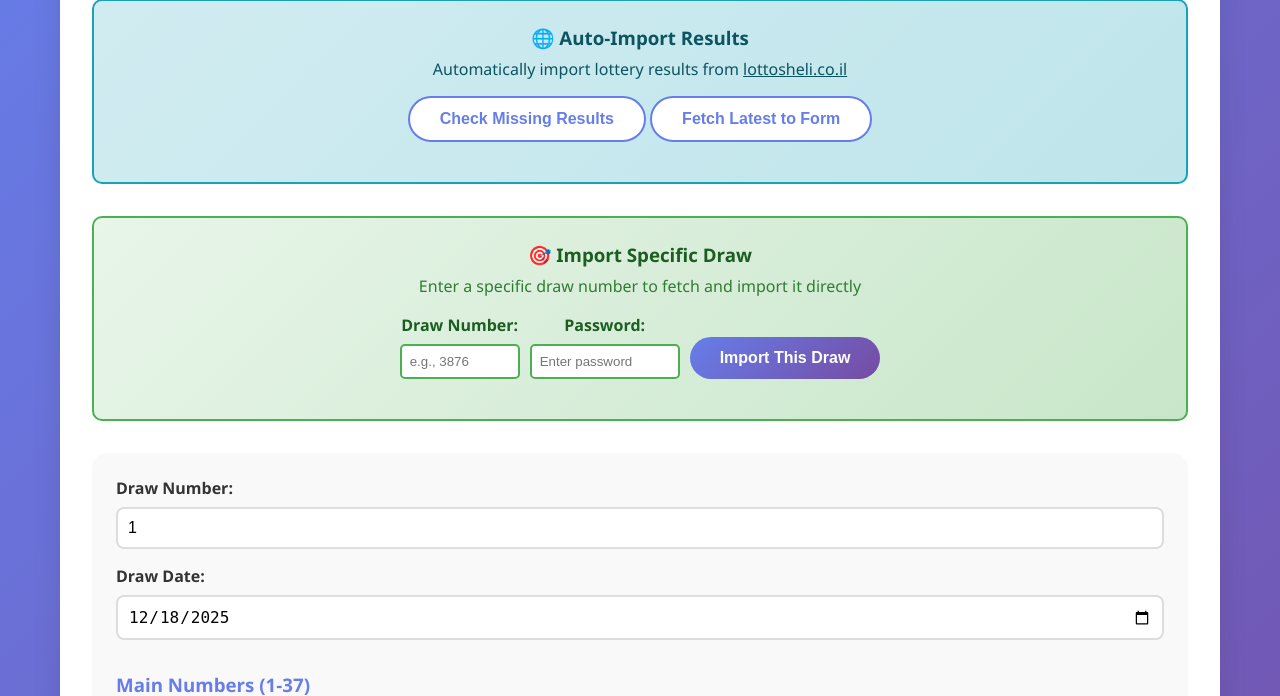
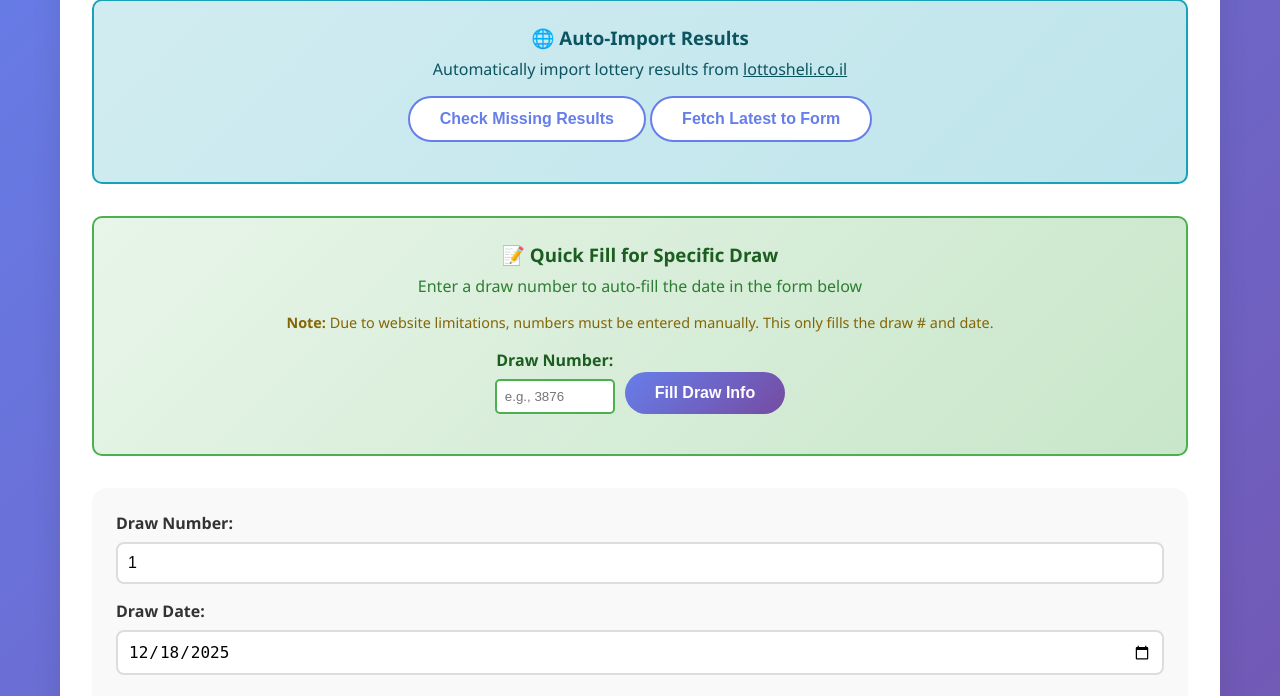
Before and after one commit to RosnerTal/lotto, a Flask app: page /add_result in a window 1280 px wide. Shown: the part 189-885 px from the top of the page. Run offline with Flask 3, Linux system fonts and the light colour scheme; data that the repository does not hold is empty.

Commit message:
Fix: Only auto-import latest draw, provide quick-fill helper for historical draws

```diff
--- a/app.py
+++ b/app.py
@@ -254,68 +254,83 @@ def api_check_missing():
     })
 
 
-@app.route('/import_specific', methods=['POST'])
-def import_specific():
-    """Import a specific draw number (password protected)"""
+@app.route('/get_draw_info', methods=['GET'])
+def get_draw_info():
+    """Get draw date info from dropdown (doesn't fetch actual numbers)"""
+    draw_number = request.args.get('draw_number', type=int)
+
+    if not draw_number or draw_number <= 0:
+        return jsonify({"success": False, "error": "Invalid draw number"}), 400
+
+    from lotto_scraper import fetch_draw_result
+
+    # Fetch to get date only (numbers will be wrong for historical draws)
+    result = fetch_draw_result(draw_number)
+
+    if result:
+        return jsonify({
+            "success": True,
+            "draw_number": result['draw_number'],
+            "date": result['date'],
+            "note": "Numbers must be entered manually for historical draws"
+        })
+    else:
+        return jsonify({"success": False, "error": "Draw not found"}), 404
+
+
+@app.route('/import_missing', methods=['POST'])
+def import_missing():
+    """Import only the latest draw (password protected)"""
     ADD_RESULT_PASSWORD = "Xhknrhkhui"
 
     password = request.form.get('password', '')
     if password != ADD_RESULT_PASSWORD:
         return jsonify({"success": False, "error": "Incorrect password"}), 403
 
-    try:
-        draw_number = int(request.form.get('draw_number', 0))
-        if draw_number <= 0:
-            return jsonify({"success": False, "error": "Invalid draw number"}), 400
-    except ValueError:
-        return jsonify({"success": False, "error": "Invalid draw number"}), 400
-
-    from lotto_scraper import fetch_draw_result
-
-    # Check if draw already exists
     db = LotteryDatabase()
     db.connect()
 
-    # Try to fetch it
-    result = fetch_draw_result(draw_number)
+    latest_in_db = db.get_latest_draw_number()
+    if not latest_in_db:
+        latest_in_db = 0
 
-    if not result:
+    # Fetch latest from website
+    latest_result = fetch_latest_result()
+    if not latest_result:
+        db.close()
+        return jsonify({"success": False, "error": "Failed to fetch from website"}), 500
+
+    latest_online = latest_result['draw_number']
+
+    # Check if already up to date
+    if latest_online <= latest_in_db:
         db.close()
         return jsonify({
-            "success": False,
-            "error": f"Failed to fetch draw #{draw_number} from website. It may not exist or the website structure changed."
-        }), 500
+            "success": True,
+            "imported": [],
+            "imported_count": 0,
+            "message": "Database is already up to date!"
+        })
 
-    # Check if already in database
-    existing = db.get_latest_results(limit=1000)  # Get a large set to search
-    existing_numbers = [r[0] for r in existing]
-
-    if draw_number in existing_numbers:
-        db.close()
-        return jsonify({
-            "success": False,
-            "error": f"Draw #{draw_number} already exists in database!"
-        }), 400
-
-    # Import the draw
+    # Import ONLY the latest draw (the website can only show current draw's numbers)
     try:
         success = db.add_result(
-            result['draw_number'],
-            result['date'],
-            result['numbers'],
-            result['strong_number']
+            latest_result['draw_number'],
+            latest_result['date'],
+            latest_result['numbers'],
+            latest_result['strong_number']
         )
 
         db.close()
 
         if success:
+            still_missing = list(range(latest_in_db + 1, latest_online))
             return jsonify({
                 "success": True,
-                "imported": draw_number,
-                "date": result['date'],
-                "numbers": result['numbers'],
-                "strong_number": result['strong_number'],
-                "message": f"Successfully imported draw #{draw_number}"
+                "imported": [latest_result['draw_number']],
+                "imported_count": 1,
+                "still_missing": still_missing,
+                "message": f"Imported latest draw #{latest_result['draw_number']}. {len(still_missing)} older draw(s) need manual entry."
             })
         else:
             return jsonify({"success": False, "error": "Failed to save to database"}), 500
@@ -325,96 +340,5 @@ def import_specific():
         return jsonify({"success": False, "error": f"Error: {str(e)}"}), 500
 
 
-@app.route('/import_missing', methods=['POST'])
-def import_missing():
-    """Import all missing draws (password protected)"""
-    ADD_RESULT_PASSWORD = "Xhknrhkhui"
-
-    password = request.form.get('password', '')
-    if password != ADD_RESULT_PASSWORD:
-        return jsonify({"success": False, "error": "Incorrect password"}), 403
-
-    from lotto_scraper import fetch_missing_draws
-
-    db = LotteryDatabase()
-    db.connect()
-
-    latest_in_db = db.get_latest_draw_number()
-    if not latest_in_db:
-        latest_in_db = 0
-
-    # Fetch latest from website to know the range
-    latest_result = fetch_latest_result()
-    if not latest_result:
-        db.close()
-        return jsonify({"success": False, "error": "Failed to fetch from website"}), 500
-
-    latest_online = latest_result['draw_number']
-
-    # Get list of missing draw numbers
-    missing_draws = list(range(latest_in_db + 1, latest_online + 1))
-
-    if not missing_draws:
-        db.close()
-        return jsonify({
-            "success": True,
-            "imported": [],
-            "imported_count": 0,
-            "failed": [],
-            "message": "No missing draws to import!"
-        })
-
-    # Fetch all missing draws
-    print(f"Attempting to fetch {len(missing_draws)} missing draws: {missing_draws}")
-    fetched_results = fetch_missing_draws(missing_draws)
-
-    # Import each fetched result
-    imported = []
-    failed = []
-
-    for result in fetched_results:
-        try:
-            success = db.add_result(
-                result['draw_number'],
-                result['date'],
-                result['numbers'],
-                result['strong_number']
-            )
-
-            if success:
-                imported.append(result['draw_number'])
-                print(f"  ✓ Imported draw #{result['draw_number']}")
-            else:
-                failed.append(result['draw_number'])
-                print(f"  ✗ Failed to import draw #{result['draw_number']}")
-        except Exception as e:
-            failed.append(result['draw_number'])
-            print(f"  ✗ Error importing draw #{result['draw_number']}: {e}")
-
-    # Check if there are any that couldn't be fetched
-    fetched_numbers = [r['draw_number'] for r in fetched_results]
-    couldnt_fetch = [d for d in missing_draws if d not in fetched_numbers]
-
-    db.close()
-
-    message_parts = []
-    if imported:
-        message_parts.append(f"Successfully imported {len(imported)} draw(s)")
-    if failed:
-        message_parts.append(f"{len(failed)} failed to save")
-    if couldnt_fetch:
-        message_parts.append(f"{len(couldnt_fetch)} couldn't be fetched")
-
-    message = ". ".join(message_parts) + "."
-
-    return jsonify({
-        "success": True,
-        "imported": imported,
-        "imported_count": len(imported),
-        "failed": failed + couldnt_fetch,
-        "message": message
-    })
-
-
 if __name__ == '__main__':
     app.run(debug=True, host='0.0.0.0', port=5000)
--- a/templates/add_result.html
+++ b/templates/add_result.html
@@ -33,7 +33,7 @@
                 <label for="import-password" style="display: block; margin-bottom: 0.5rem;">Password to import:</label>
                 <input type="password" id="import-password" placeholder="Enter password"
                        style="padding: 8px; border: 2px solid #17a2b8; border-radius: 5px; width: 200px; margin-right: 10px;">
-                <button type="button" class="btn btn-primary" onclick="importMissing()">Import All Missing Draws</button>
+                <button type="button" class="btn btn-primary" onclick="importMissing()">Import Latest Draw Only</button>
             </div>
         </div>
 
@@ -41,8 +41,9 @@
     </div>
 
     <div class="fetch-section" style="background: linear-gradient(135deg, #e8f5e9 0%, #c8e6c9 100%); border-color: #4caf50;">
-        <h3 style="color: #1b5e20;">🎯 Import Specific Draw</h3>
-        <p style="color: #2e7d32;">Enter a specific draw number to fetch and import it directly</p>
+        <h3 style="color: #1b5e20;">📝 Quick Fill for Specific Draw</h3>
+        <p style="color: #2e7d32;">Enter a draw number to auto-fill the date in the form below</p>
+        <p style="color: #856404; font-size: 0.9em;"><strong>Note:</strong> Due to website limitations, numbers must be entered manually. This only fills the draw # and date.</p>
 
         <div style="display: flex; gap: 10px; justify-content: center; align-items: center; flex-wrap: wrap; margin-top: 1rem;">
             <div>
@@ -50,13 +51,8 @@
                 <input type="number" id="specific-draw" placeholder="e.g., 3876"
                        style="padding: 8px; border: 2px solid #4caf50; border-radius: 5px; width: 120px;" min="1">
             </div>
-            <div>
-                <label for="specific-password" style="display: block; margin-bottom: 0.5rem; color: #1b5e20; font-weight: 600;">Password:</label>
-                <input type="password" id="specific-password" placeholder="Enter password"
-                       style="padding: 8px; border: 2px solid #4caf50; border-radius: 5px; width: 150px;">
-            </div>
             <div style="margin-top: 1.5rem;">
-                <button type="button" class="btn btn-primary" onclick="importSpecific()">Import This Draw</button>
+                <button type="button" class="btn btn-primary" onclick="fillDrawInfo()">Fill Draw Info</button>
             </div>
         </div>
 
@@ -163,8 +159,9 @@
                                 <p style="color: #856404;">Last in database: Draw #${data.latest_in_db}</p>
                                 <p style="color: #856404;">Latest online: Draw #${data.latest_online}</p>
                                 <p style="color: #856404;"><strong>Missing:</strong> ${data.missing_draws.join(', ')}</p>
-                                <p style="color: #856404; font-size: 0.9em; margin-bottom: 0;">
-                                    Click "Import All Missing Draws" to automatically fetch and import all of them.
+                                <p style="color: #dc3545; font-size: 0.9em; margin-bottom: 0;">
+                                    <strong>Important:</strong> The website only shows numbers for the latest draw.
+                                    Click below to import the latest, then manually enter the others using the form.
                                 </p>
                             </div>
                         `;
@@ -180,10 +177,9 @@
             });
     }
 
-    // Import a specific draw
-    function importSpecific() {
+    // Fill draw info (draw number and date only)
+    function fillDrawInfo() {
         const drawNumber = document.getElementById('specific-draw').value;
-        const password = document.getElementById('specific-password').value;
         const statusDiv = document.getElementById('specific-status');
 
         if (!drawNumber) {
@@ -191,48 +187,42 @@
             return;
         }
 
-        if (!password) {
-            statusDiv.innerHTML = '<p style="color: #dc3545;">✗ Please enter password.</p>';
-            return;
-        }
+        statusDiv.innerHTML = `<p style="color: #667eea;">⏳ Fetching draw #${drawNumber} info...</p>`;
 
-        statusDiv.innerHTML = `<p style="color: #667eea;">⏳ Fetching and importing draw #${drawNumber}...</p>`;
-
-        const formData = new FormData();
-        formData.append('draw_number', drawNumber);
-        formData.append('password', password);
-
-        fetch('/import_specific', {
-            method: 'POST',
-            body: formData
-        })
+        fetch(`/get_draw_info?draw_number=${drawNumber}`)
             .then(response => response.json())
             .then(data => {
                 if (data.success) {
+                    // Fill the form with draw number and date
+                    document.getElementById('draw_number').value = data.draw_number;
+
+                    // Parse and set date
+                    const dateParts = data.date.split('/');
+                    const dateFormatted = `${dateParts[2]}-${dateParts[1]}-${dateParts[0]}`;
+                    document.getElementById('draw_date').value = dateFormatted;
+
                     statusDiv.innerHTML = `
                         <div style="background: #d4edda; padding: 1rem; border-radius: 8px; border: 2px solid #28a745;">
-                            <p style="color: #155724; margin: 0;"><strong>✓ ${data.message}</strong></p>
-                            <p style="color: #155724; margin: 0.5rem 0 0 0;">
-                                Date: ${data.date} | Numbers: ${data.numbers.join(', ')} | Strong: ${data.strong_number}
+                            <p style="color: #155724; margin: 0;"><strong>✓ Form filled with Draw #${data.draw_number} (${data.date})</strong></p>
+                            <p style="color: #856404; margin: 0.5rem 0 0 0;">
+                                Now enter the numbers manually and submit below.
+                                Check <a href="https://lottosheli.co.il/results/lotto" target="_blank" style="color: #856404;">the website</a> for this draw's numbers.
                             </p>
                         </div>
                     `;
 
-                    // Clear inputs
+                    // Scroll to the form
+                    document.getElementById('addResultForm').scrollIntoView({ behavior: 'smooth' });
+
+                    // Clear the input
                     document.getElementById('specific-draw').value = '';
-                    document.getElementById('specific-password').value = '';
-
-                    // Refresh the page stats after 1 second
-                    setTimeout(() => {
-                        window.location.reload();
-                    }, 2000);
                 } else {
                     statusDiv.innerHTML = `<p style="color: #dc3545;">✗ ${data.error}</p>`;
                 }
             })
             .catch(error => {
                 console.error('Error:', error);
-                statusDiv.innerHTML = '<p style="color: #dc3545;">✗ Error importing draw.</p>';
+                statusDiv.innerHTML = '<p style="color: #dc3545;">✗ Error fetching draw info.</p>';
             });
     }
 
@@ -246,7 +236,7 @@
             return;
         }
 
-        statusDiv.innerHTML = '<p style="color: #667eea;">⏳ Fetching and importing all missing draws... This may take a moment...</p>';
+        statusDiv.innerHTML = '<p style="color: #667eea;">⏳ Importing latest draw...</p>';
 
         const formData = new FormData();
         formData.append('password', password);
@@ -259,11 +249,12 @@
             .then(data => {
                 if (data.success) {
                     let message = `<p style="color: #28a745;">✓ ${data.message}</p>`;
-                    if (data.imported.length > 0) {
-                        message += `<p style="color: #28a745;"><strong>Successfully imported:</strong> Draw #${data.imported.join(', #')}</p>`;
+                    if (data.imported && data.imported.length > 0) {
+                        message += `<p style="color: #28a745;"><strong>Imported:</strong> Draw #${data.imported.join(', #')}</p>`;
                     }
-                    if (data.failed && data.failed.length > 0) {
-                        message += `<p style="color: #dc3545;"><strong>Failed:</strong> Draw #${data.failed.join(', #')}</p>`;
+                    if (data.still_missing && data.still_missing.length > 0) {
+                        message += `<p style="color: #ffc107;"><strong>Still need manual entry:</strong> Draw #${data.still_missing.join(', #')}</p>`;
+                        message += `<p style="color: #666; font-size: 0.9em;">Use "Quick Fill for Specific Draw" below to help with manual entry.</p>`;
                     }
                     statusDiv.innerHTML = message;
 
```
